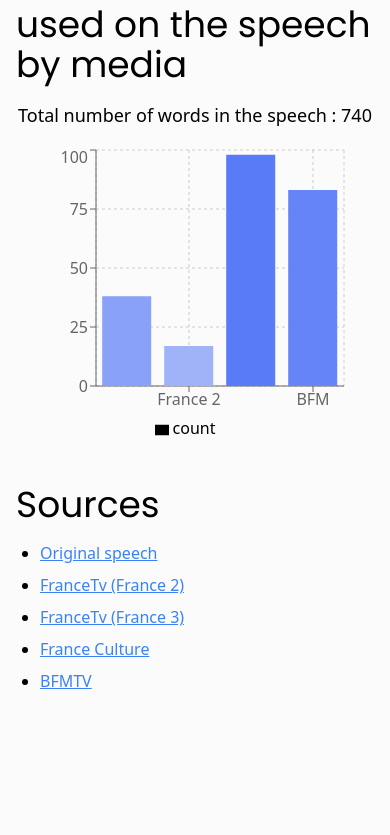
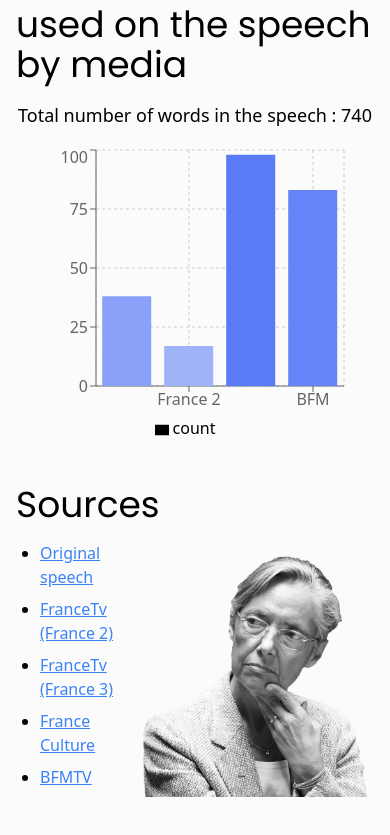
Before and after one commit to Chriiiiiss/ghostword, a React (Vite) app: page / in a window 390 px wide. Shown: the part 985-1820 px from the top of the page. Before the commit the page ends 1686 px from the top, so only its background shows below. Built offline with nearby package versions, Linux system fonts and the light colour scheme.

Commit message:
[ADD] responsive image to the Home

```diff
--- a/src/components/Home.jsx
+++ b/src/components/Home.jsx
@@ -10,6 +10,7 @@ import {
   france3Data,
 } from "../assets/data";
 import logo from "/logo.svg";
+import bornePic from "/borne_pic.png";
 
 const Home = () => {
   const [selectedWordData, setSelectedWordData] = useState(defaultData);
@@ -138,8 +139,11 @@ const Home = () => {
           <BarChartComponent />
         </div>
       </section>
-      <section className="mt-8">
+
+      {/* Refactor it as a component later */}
+      <section className="mt-8 pb-10">
         <h2 className="text-4xl text-left mb-4">Sources</h2>
+        <div className="flex justify-start">
           <ul className="list-disc pl-6">
             <li className="mb-2">
               <a
@@ -192,6 +196,11 @@ const Home = () => {
               </a>
             </li>
           </ul>
+          <img
+            className="w-full md:w-1/2 lg:w-1/3 xl:w-1/4 object-cover overflow-hidden"
+            src={bornePic}
+          />
+        </div>
       </section>
     </div>
   );
```
Also changed, not shown: public/borne_pic.png (added). Lines whose indentation alone changed are shown as unchanged.
